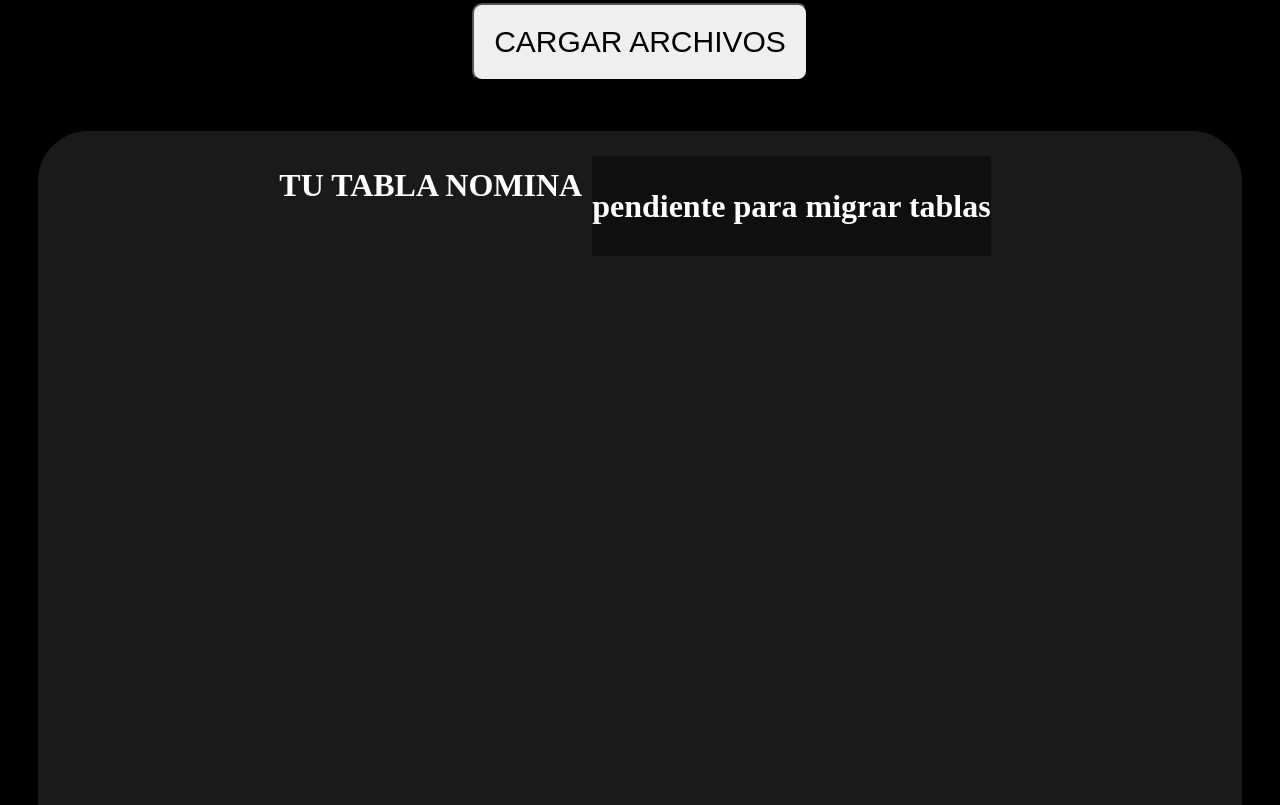
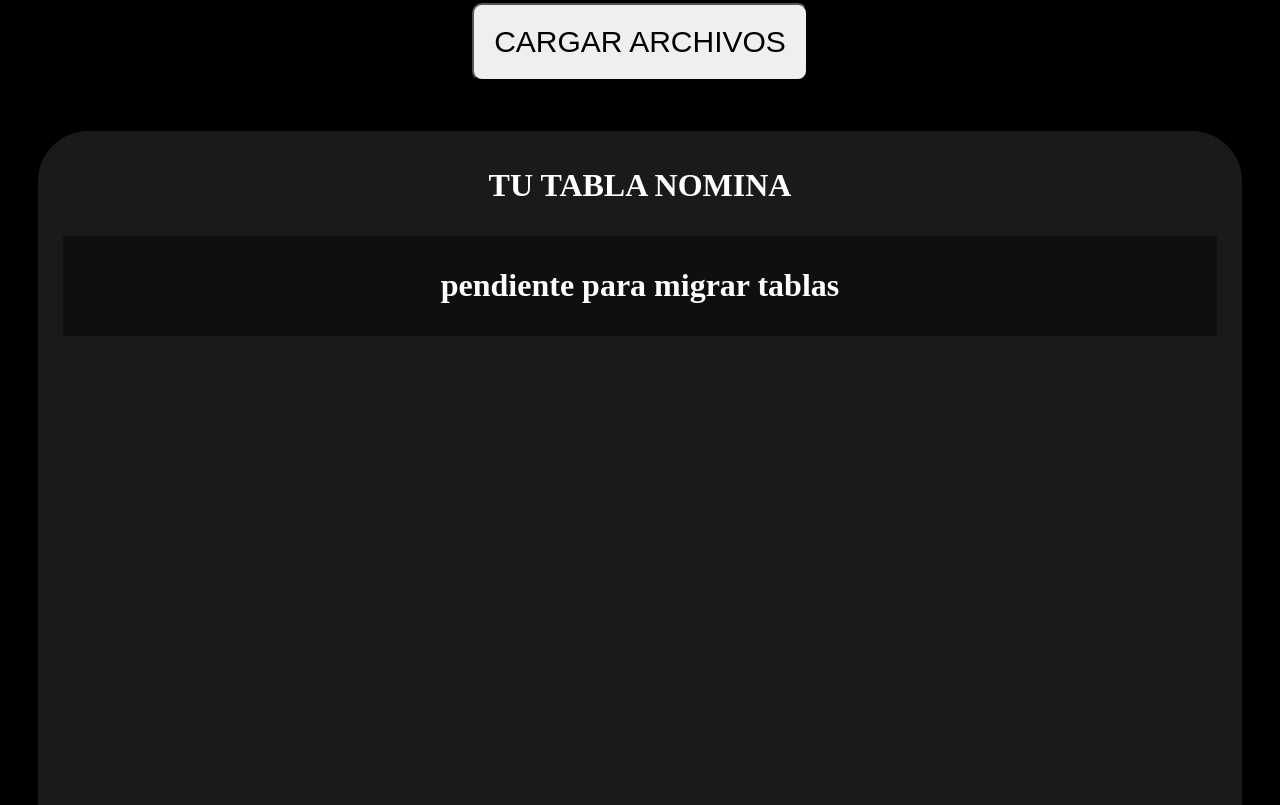
Before and after one commit to juan1jose3/proyectosU, a plain HTML site: page nomina/model/tabla-migrada.html in a window 1280 px wide. Shown: the part 875-1680 px from the top of the page. Drawn offline with Linux system fonts and the light colour scheme; a web font is replaced by a local one.

Commit message:
se arreglo el espacio donde ira la tabla migrada

```diff
--- a/nomina/view/style.css
+++ b/nomina/view/style.css
@@ -93,7 +93,7 @@ body{
 }
 .contenedor-tabla{
     display: flex;
-    justify-content: center;
+    flex-direction: column;
     text-align: center;
     background-color: #1a1a1a;
     color: white;
@@ -103,9 +103,8 @@ body{
     border-radius: 50px;
 }
 .contenedor-de-tabla{
-    display: flex;
-    align-items: center;
-    justify-content: center;
+    display: grid;
+    place-items: center;
     height: 100px;
     background-color: #0f0f0f;
     margin: 10px;
```
